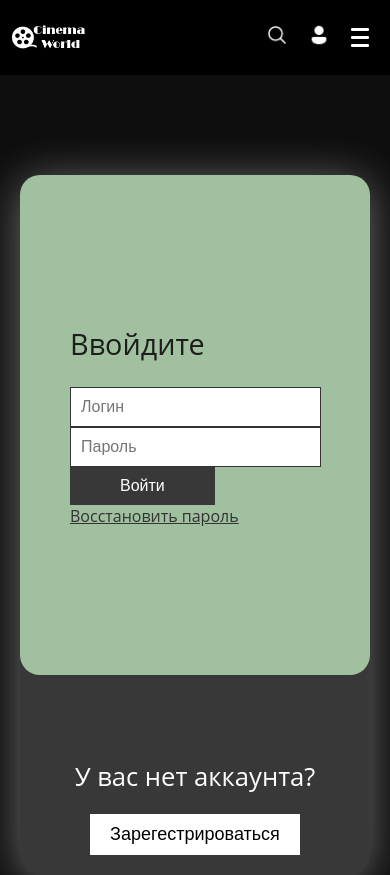
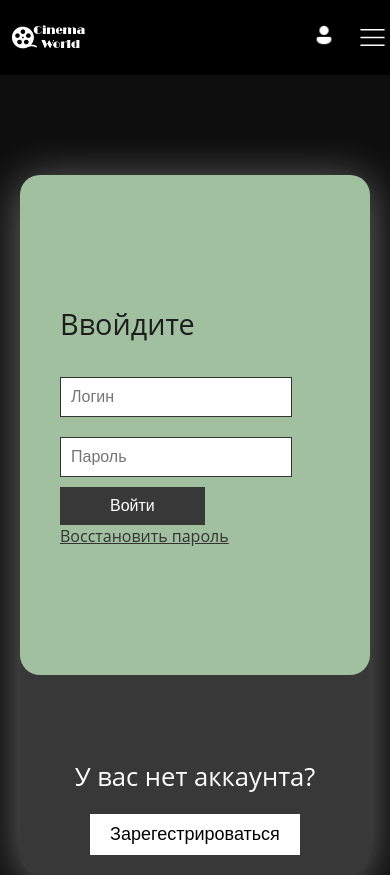
Before and after one commit to kkudlinkov/WorldOfCinema, a React (Create React App) app: page /Authentication in a window 390 px wide. Built offline with nearby package versions, Linux system fonts and the light colour scheme.

Commit message:
FIX: FIXED BURGER MENU

```diff
--- a/src/components/Navbar/Navbar.css
+++ b/src/components/Navbar/Navbar.css
@@ -156,6 +156,56 @@ body{
     object-fit: cover;
 }
 
+.menuMobile{
+    display: none;
+    justify-content: center;
+    align-items: center;
+    transition: 0.75s;
+    z-index: 1000;
+}
+
+.menuMobileContainer{
+    display: block;
+    transform: translateX(0);
+}
+
+.menuMobileContainer svg{
+    display: block;
+    width: 35px;
+    height: auto;
+}
+
+.menuMobileList{
+    position: absolute;
+    top: 60px;
+    right: 0;
+    width: 100%;
+    height: 100%;
+    align-items: center;
+    justify-content: space-between;
+    background: rgba(0,0,0, 0.80);
+    transform: translateX(0%);
+    transition: 0.75s;
+}
+
+.menuMobileListHidden{
+    display: none;
+    transform: translateX(100%);
+    right: 20px;
+}
+
+.menuMobileList Li{
+    text-decoration: none;
+    list-style: none;
+    padding: 10px 0;
+    border-bottom: 1px solid silver;
+}
+.desktopLink{
+    text-decoration: none;
+    font-size: 24px;
+    color: white;
+}
+
 
 @media(max-width:991px){
     .nav_link{
@@ -164,11 +214,6 @@ body{
 
     .header,.header_logo,.header_inner img{
         height: 75px;
-    }
-
-    .header_input{
-        width: 125px;
-        height: 20px;
     }
 
     .profile img{
@@ -184,20 +229,12 @@ body{
 }
 
 @media(max-width:600px){
-    .header_input{
-        display: none;
-    }
     .nav{
         display: none;
     }
 
-    .search{
-        display:inline;
-        padding-right: 20px;
-    }
-    .search img{
-        width: 22px;
-        height: auto;
+    .menuMobile{
+        display: flex;
     }
     .profile img{
         width: 22px;
--- a/src/components/Navbar/Navbar.jsx
+++ b/src/components/Navbar/Navbar.jsx
@@ -1,11 +1,12 @@
 import React, {useState} from 'react';
 import "./Navbar.css";
-import Menu from "../Menu/Menu";
 import {Link} from "react-router-dom";
 
 const Navbar = () => {
-    const [menuActive, setMenuActive] = useState(false)
-    const items = [{value:"Главная", to:'/'}, {value:"Подписки", to:'/subscriptions'}, {value:"О нас", to:'/about'}, {value:"Обратная связь", to:'/feedback'}]
+    const [mobileMenu, setMobileMenu] = useState(false);
+    const changeMenu = () => {
+        setMobileMenu(!mobileMenu);
+    };
 
     return (
         <div className="header">
@@ -13,7 +14,7 @@ const Navbar = () => {
                 <div className="background"></div>
                 <div className="header_inner">
                     <div className='header_logo'>
-                        <img src={require('../../media/NavbarImgs/logo.png')} alt="logo" />
+                        <img src={require('../../media/NavbarImgs/logo.png')} alt="logo"/>
                     </div>
                     <ul className='nav'>
                         <li><Link to="./" className="nav_link">Домой</Link></li>
@@ -22,31 +23,36 @@ const Navbar = () => {
                         <li><Link to="() => false" className="nav_link">Обратная связь</Link></li>
                     </ul>
 
-                    <div className="header_input">
-                        <input type="text" placeholder='Найти...' />
-                    </div>
-
                     <div className="header_profile">
-                        <div className="search">
-                            <img src={require('../../media/NavbarImgs/search.png')} alt="search" />
+                        <div className="profile">
+                            <Link className='profile_block' to="./Authentication"><img
+                                src={require('../../media/NavbarImgs/profile.png')} alt="profile"/>
+                                <span>Войти</span></Link>
                         </div>
 
-
-                        <div className="profile">
-                            <Link className='profile_block' to="./Authentication"><img src={require('../../media/NavbarImgs/profile.png')} alt="profile" /> <span>Войти</span></Link>
+                        <div className="menuMobile">
+                            <div onClick={changeMenu}>
+                                <div className="menuMobileContainer">
+                                    <svg xmlns="http://www.w3.org/2000/svg" fill="none" viewBox="0 0 24 24"
+                                         stroke="currentColor">
+                                        <path d="M3.75 6.75h16.5M3.75 12h16.5m-16.5 5.25h16.5"/>
+                                    </svg>
+                                </div>
+                            </div>
+                            <div className= {mobileMenu ? "menuMobileList" : "menuMobileListHidden"}>
+                                <li><Link to='./' className={"desktopLink"}>Главная</Link></li>
+                                <li><Link to="() => false" className={"desktopLink"}>Сервисы</Link></li>
+                                <li><Link to="() => false" className={"desktopLink"}>Контакты</Link></li>
+                                <li><Link to="() => false" className={"desktopLink"}>Войти</Link></li>
+                            </div>
                         </div>
 
-                        <div className="burger_btn" onClick={() => setMenuActive(!menuActive)}>
-                            <div className="burger_btn_fill"></div>
-                            <div className="burger_btn_fill"></div>
-                            <div className="burger_btn_fill"></div>
-                        </div>
 
                     </div>
                 </div>
             </div>
-            <Menu active={menuActive} setActive={setMenuActive} header={"CinemaWorld"} items = {items}/>
         </div>
-    )
-}
+    );
+};
+
 export default Navbar;
--- a/src/pages/Authentication/Authentication.css
+++ b/src/pages/Authentication/Authentication.css
@@ -75,8 +75,9 @@ body {
 
 .authorization{
     display: none;
-    padding: 50px;
+    padding: 40px;
     font-size: 16px;
+    width: 60%;
 }
 
 .form__title{
@@ -89,6 +90,7 @@ body {
 .form__input{
     width: 100%;
     padding: 10px;
+    margin: 10px 0;
     border: solid 1px #333333;
     font-size: inherit;
 }
@@ -113,9 +115,9 @@ body {
 
 .registration{
     display: none;
-    padding: 50px;
+    padding: 0 50px;
     font-size: 16px;
-    transition: 1s;
+    width: 60%;
 }
 
 .registration_active{
```
